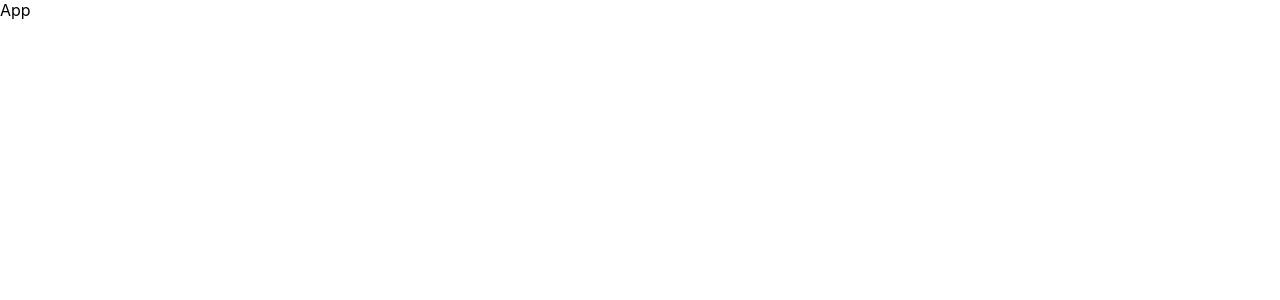
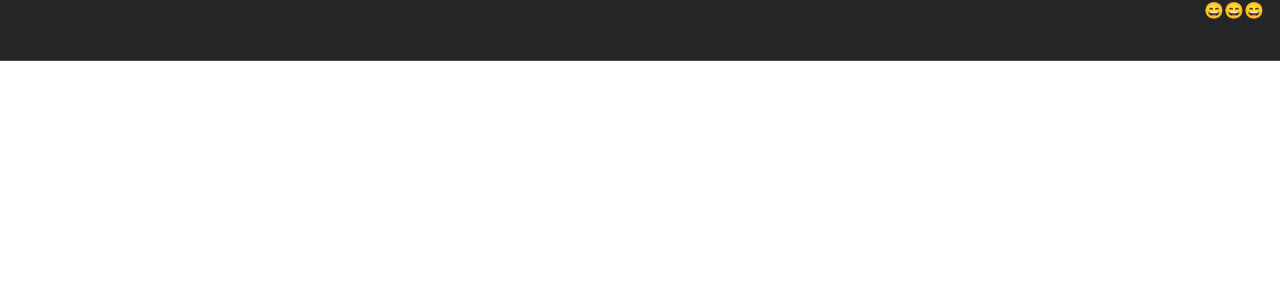
Before and after one commit to kowo0403hk/anitmate_navbar, a React (Create React App) app: page / in a window 1280 px wide. Shown: the top 300 px of the page. Built offline with nearby package versions, Linux system fonts and the light colour scheme.

Commit message:
added Navbar component and NavbarItem component

```diff
--- a/src/App.tsx
+++ b/src/App.tsx
@@ -1,7 +1,8 @@
-import React from "react";
+import React, { FC } from "react";
+import Navbar from "./Components/Navbar";
 
-const App = () => {
-  return <div>App</div>;
+const App: FC = () => {
+  return <Navbar />;
 };
 
 export default App;
--- /dev/null
+++ b/src/Components/NavItems.tsx
@@ -0,0 +1,17 @@
+import React, { FC } from "react";
+
+interface Items {
+  icon: string;
+}
+
+const NavItems: FC<Items> = ({ icon }: Items) => {
+  return (
+    <li className="nav-item">
+      <a className="icon-button" href="#">
+        {icon}
+      </a>
+    </li>
+  );
+};
+
+export default NavItems;
--- /dev/null
+++ b/src/Components/Navbar.tsx
@@ -0,0 +1,16 @@
+import React, { FC } from "react";
+import NavItems from "./NavItems";
+
+const Navbar: FC = () => {
+  return (
+    <nav className="navbar">
+      <ul className="navbar-nav">
+        <NavItems icon="😄" />
+        <NavItems icon="😄" />
+        <NavItems icon="😄" />
+      </ul>
+    </nav>
+  );
+};
+
+export default Navbar;
--- a/src/index.css
+++ b/src/index.css
@@ -33,3 +33,17 @@ a {
   color: var(--text-color);
   text-decoration: none;
 }
+
+.navbar {
+  height: var(--nav-size);
+  background-color: var(--bg);
+  padding: 0 1rem;
+  border-bottom: var(--border);
+}
+
+.navbar-nav {
+  max-width: 100%; /*take the entire width of parent*/
+  height: 100%;
+  display: flex;
+  justify-content: flex-end; /*line up the children to the right of the screen*/
+}
```
